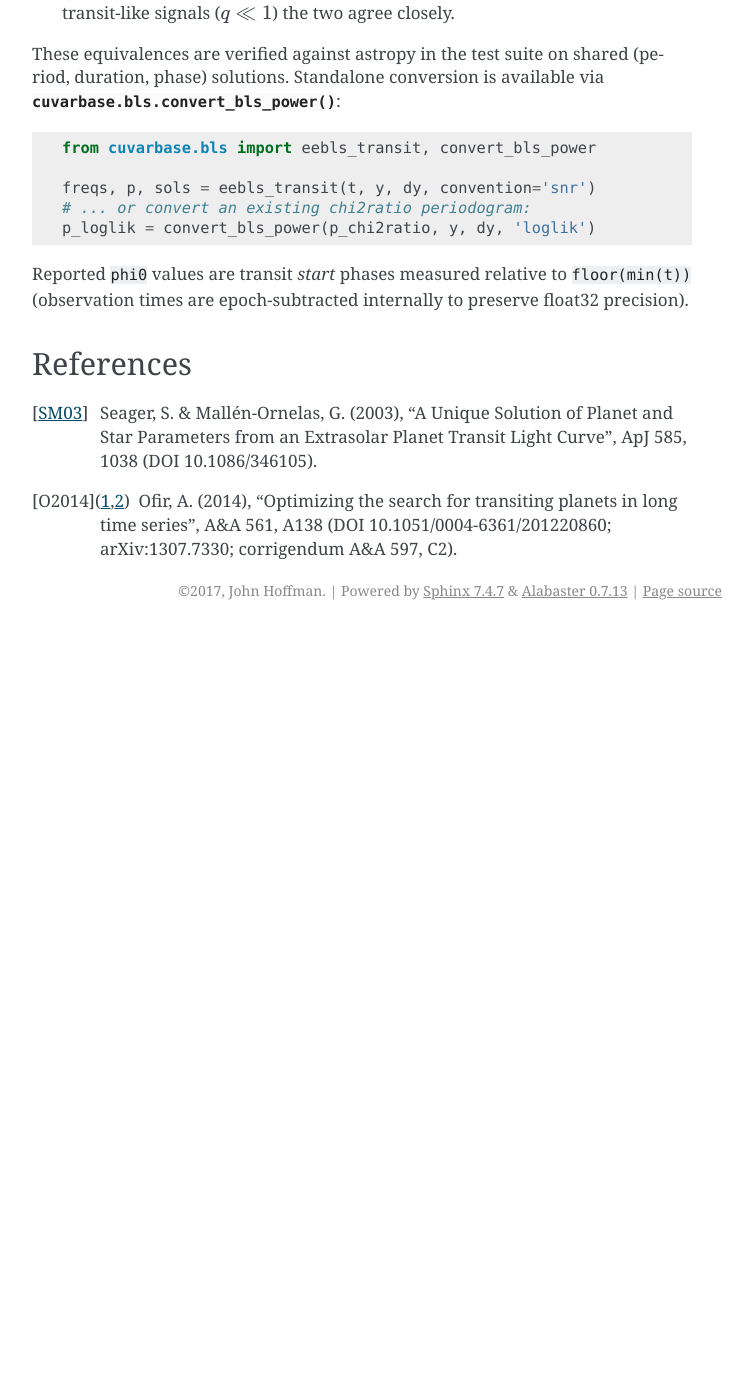
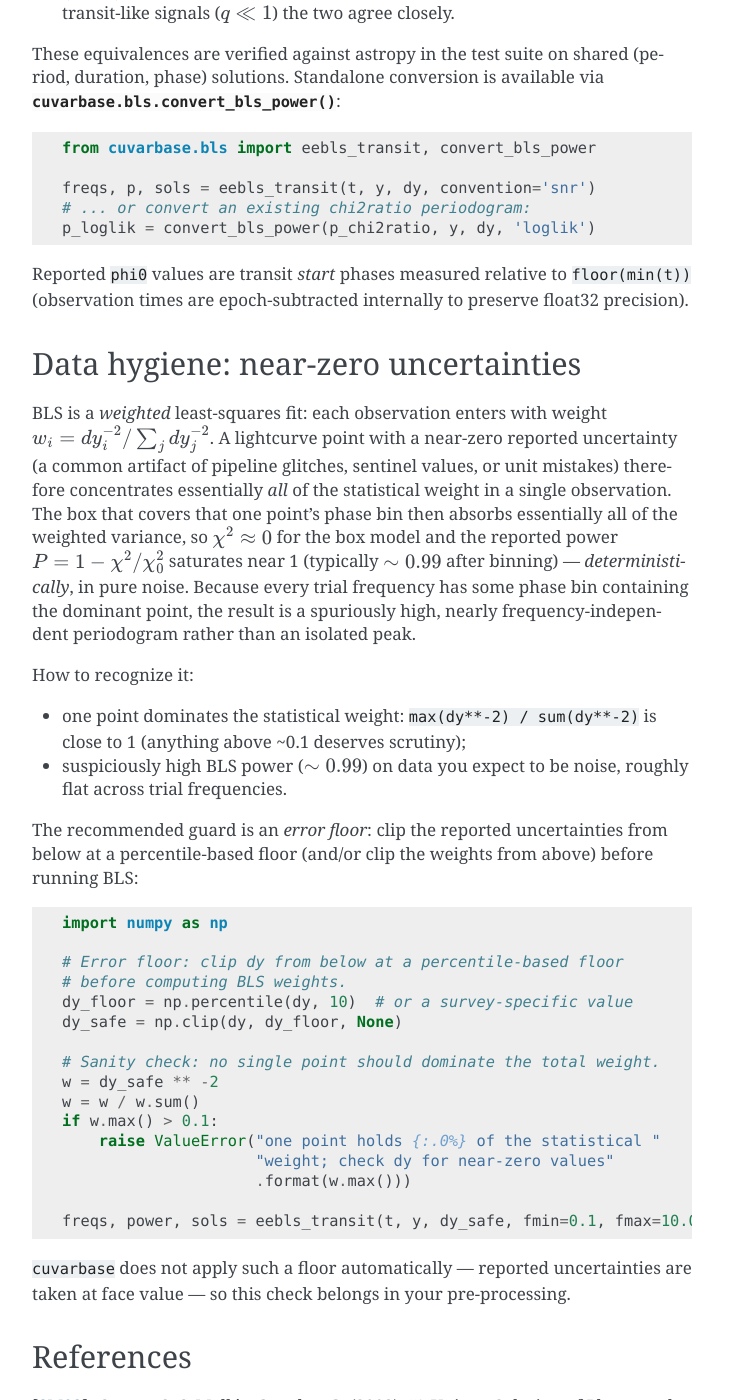
Before and after one commit to johnh2o2/cuvarbase, a Sphinx documentation site: the page built from docs/source/bls.rst, in a window 1280 px wide and 1400 px high, scrolled down 5513 px. Shown: the whole window, without its empty margins (388-1141 px from the left). Built offline with Sphinx 7.4.7, drawn with Linux system fonts in a browser that asks for light colours; before the commit the page ends 6143 px from its top, so only the background shows below that; some of the changed text lies outside the part shown.

Commit message:
Docs: BLS data-hygiene note on near-zero uncertainties
BLS is a weighted fit (w_i = dy_i^-2 / sum dy_j^-2): a point with a
near-zero reported uncertainty concentrates essentially all statistical
weight in one phase box, so the best box absorbs ~all the weighted
variance and the power P = 1 - chi2/chi2_0 saturates near 1 (~0.99
after binning) deterministically in pure noise, at nearly every trial
frequency. Documented where BLS users will see it: a new "Data
hygiene: near-zero uncertainties" section in docs/source/bls.rst
(mechanism, symptoms - one point dominating sum(1/dy^2), suspiciously
flat ~0.99 power on noise - and a copy-pasteable percentile error-floor
+ weight-check guard) and matching .. warning:: blocks in the
eebls_gpu_fast / eebls_gpu / eebls_transit_gpu docstrings. Docs only -
no runtime warnings or behavior changes.

Co-Authored-By: Claude Fable 5 <noreply@anthropic.com>

```diff
--- a/docs/source/bls.rst
+++ b/docs/source/bls.rst
@@ -234,6 +234,57 @@ to ``floor(min(t))`` (observation times are epoch-subtracted internally to
 preserve float32 precision).
 
 
+Data hygiene: near-zero uncertainties
+-------------------------------------
+
+BLS is a *weighted* least-squares fit: each observation enters with
+weight :math:`w_i = dy_i^{-2} / \sum_j dy_j^{-2}`. A lightcurve point
+with a near-zero reported uncertainty (a common artifact of pipeline
+glitches, sentinel values, or unit mistakes) therefore concentrates
+essentially *all* of the statistical weight in a single observation.
+The box that covers that one point's phase bin then absorbs essentially
+all of the weighted variance, so :math:`\chi^2 \approx 0` for the box
+model and the reported power :math:`P = 1 - \chi^2/\chi^2_0` saturates
+near 1 (typically :math:`\sim 0.99` after binning) — *deterministically*,
+in pure noise. Because every trial frequency has some phase bin
+containing the dominant point, the result is a spuriously high,
+nearly frequency-independent periodogram rather than an isolated peak.
+
+How to recognize it:
+
+- one point dominates the statistical weight: ``max(dy**-2) / sum(dy**-2)``
+  is close to 1 (anything above ~0.1 deserves scrutiny);
+- suspiciously high BLS power (:math:`\sim 0.99`) on data you expect to
+  be noise, roughly flat across trial frequencies.
+
+The recommended guard is an *error floor*: clip the reported
+uncertainties from below at a percentile-based floor (and/or clip the
+weights from above) before running BLS:
+
+.. code-block:: python
+
+    import numpy as np
+
+    # Error floor: clip dy from below at a percentile-based floor
+    # before computing BLS weights.
+    dy_floor = np.percentile(dy, 10)  # or a survey-specific value
+    dy_safe = np.clip(dy, dy_floor, None)
+
+    # Sanity check: no single point should dominate the total weight.
+    w = dy_safe ** -2
+    w = w / w.sum()
+    if w.max() > 0.1:
+        raise ValueError("one point holds {:.0%} of the statistical "
+                         "weight; check dy for near-zero values"
+                         .format(w.max()))
+
+    freqs, power, sols = eebls_transit(t, y, dy_safe, fmin=0.1, fmax=10.0)
+
+``cuvarbase`` does not apply such a floor automatically — reported
+uncertainties are taken at face value — so this check belongs in your
+pre-processing.
+
+
 References
 ----------
 
```
Also changed, not shown: 1 other file.
